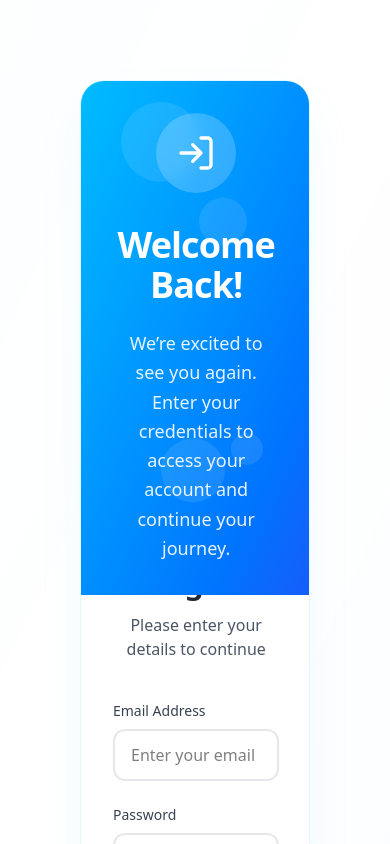
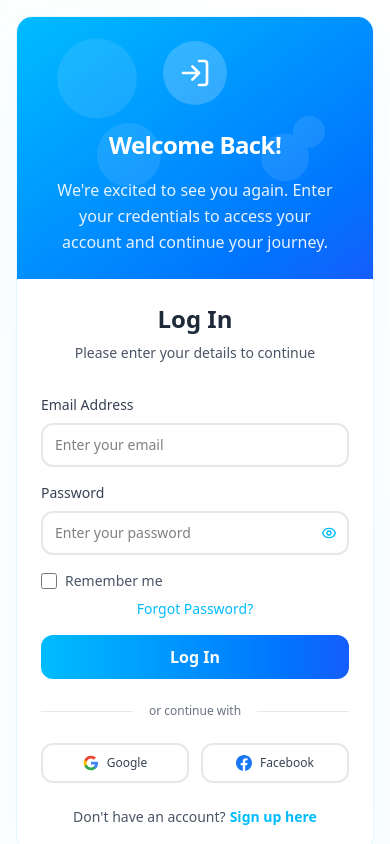
Before and after one commit to WeerasingheMSC/Tourism_site, a React (Vite) app in the folder Frontend/vite-project/: page /login in a window 390 px wide. Shown: the top 844 px of the page. Built offline with nearby package versions, Linux system fonts and the light colour scheme; no server answers.

Commit message:
Signup an loging responsive

```diff
--- a/Frontend/vite-project/index.html
+++ b/Frontend/vite-project/index.html
@@ -4,7 +4,7 @@
     <meta charset="UTF-8" />
     <link rel="icon" type="image/svg+xml" href="/logo.jpeg" />
     <meta name="viewport" content="width=device-width, initial-scale=1.0" />
-    <title>Vite + React + TS</title>
+    <title>TravelBookingSriLanka</title>
   </head>
   <body>
     <div id="root"></div>
--- a/Frontend/vite-project/src/components/Footer/footer.tsx
+++ b/Frontend/vite-project/src/components/Footer/footer.tsx
@@ -24,11 +24,11 @@ interface FooterSection {
 const Footer: React.FC = () => {
   // Social media icons data with actual icon components
   const socialIcons: SocialIcon[] = [
-    { name: 'Facebook', href: '#', bgColor: 'bg-blue-600', icon: 'facebook' },
-    { name: 'Pinterest', href: '#', bgColor: '', icon: 'pinterest' },
+    { name: 'Facebook', href: 'https://facebook.com/profile.php?id=61570804191208', bgColor: 'bg-blue-600', icon: 'facebook' },
+    { name: 'Pinterest', href: '', bgColor: '', icon: 'pinterest' },
     { name: 'WhatsApp', href: '#', bgColor: 'bg-green-500', icon: 'whatsapp' },
     { name: 'Instagram', href: '#', bgColor: 'bg-gradient-to-br from-purple-500 to-pink-500', icon: 'instagram' },
-    { name: 'TikTok', href: '#', bgColor: 'bg-black', icon: 'tiktok' },
+    { name: 'TikTok', href: 'https://tiktok.com/@travelbookingsrilanka', bgColor: 'bg-black', icon: 'tiktok' },
     { name: 'Phone', href: '#', bgColor: 'bg-gray-600', icon: 'phone' },
   ];
 
@@ -46,7 +46,7 @@ const Footer: React.FC = () => {
       case 'phone':
         return <Phone {...iconProps} />;
       case 'pinterest':
-        return <img src={pinterest} alt="TikTok" className="w-5 h-5 object-contain" />;
+        return <img src={pinterest} alt="Pinterest" className="w-5 h-5 object-contain" />;
       case 'tiktok':
         return <img src={tiktokIcon} alt="TikTok" className="w-5 h-5 object-contain" />;
       default:
@@ -76,34 +76,34 @@ const Footer: React.FC = () => {
   ];
 
   return (
-    <footer className=" text-white py-12 px-4" style={{ backgroundColor: '#263238 ' }}>
+    <footer className="text-white py-8 sm:py-12 px-4" style={{ backgroundColor: '#263238 ' }}>
       <div className="max-w-6xl mx-auto">
-        {/* Main footer content with social icons in top-right */}
-        <div className="grid grid-cols-1 lg:grid-cols-4 gap-8">
+        {/* Main footer content */}
+        <div className="grid grid-cols-1 md:grid-cols-2 lg:grid-cols-4 gap-6 lg:gap-8">
 
           {/* Left section - Brand and description */}
-          <div className="lg:col-span-1">
-            <h2 className="text-2xl lg:text-3xl font-bold text-blue-400 mb-4">
+          <div className="md:col-span-2 lg:col-span-1 text-center md:text-left">
+            <h2 className="text-xl sm:text-2xl lg:text-3xl font-bold text-blue-400 mb-3 sm:mb-4">
               Travel Booking SriLanka
             </h2>
-            <p className="text-gray-300 text-sm lg:text-base leading-relaxed">
+            <p className="text-gray-300 text-sm sm:text-base lg:text-base leading-relaxed max-w-xs mx-auto md:mx-0">
               Book your trip in minute, get full control for much longer.
             </p>
           </div>
 
           {/* Middle section - Navigation links */}
-          <div className="lg:col-span-2 grid grid-cols-1 sm:grid-cols-2 gap-8">
+          <div className="md:col-span-2 lg:col-span-2 grid grid-cols-1 sm:grid-cols-2 gap-6 sm:gap-8">
             {footerSections.map((section, index) => (
-              <div key={index}>
-                <h3 className="text-lg font-semibold mb-4 text-white">
+              <div key={index} className="text-center sm:text-left">
+                <h3 className="text-base sm:text-lg font-semibold mb-3 sm:mb-4 text-white">
                   {section.title}
                 </h3>
-                <ul className="space-y-3">
+                <ul className="space-y-2 sm:space-y-3">
                   {section.links.map((link, linkIndex) => (
                     <li key={linkIndex}>
                       <a
                         href={link.href}
-                        className="text-gray-300 hover:text-blue-400 transition-colors duration-200 text-sm lg:text-base"
+                        className="text-gray-300 hover:text-blue-400 transition-colors duration-200 text-sm sm:text-base block"
                       >
                         {link.text}
                       </a>
@@ -115,36 +115,64 @@ const Footer: React.FC = () => {
           </div>
 
           {/* Right section - Social media icons */}
-          <div className="lg:col-span-1 flex justify-center lg:justify-end">
-            <div className="grid grid-cols-3 gap-3 lg:gap-2">
-              {socialIcons.map((social, index) => (
+          <div className="md:col-span-2 lg:col-span-1 flex justify-center lg:justify-end">
+            <div className="grid grid-cols-3 sm:grid-cols-6 lg:grid-cols-3 gap-3 lg:gap-2 max-w-xs sm:max-w-none lg:max-w-xs">
+              {socialIcons.map((social, index) => {
+                // Only render clickable links for valid URLs
+                if (social.href === '#' || social.href === '') {
+                  return (
+                    <div
+                      key={index}
+                      className={`
+                        ${social.bgColor}
+                        w-10 h-10 sm:w-12 sm:h-12 lg:w-12 lg:h-12
+                        rounded-full
+                        flex items-center justify-center
+                        text-white text-xs lg:text-sm font-bold
+                        shadow-lg
+                        mx-auto lg:mx-0
+                        opacity-50 cursor-not-allowed
+                      `}
+                    >
+                      {renderIcon(social.icon)}
+                    </div>
+                  );
+                }
+
+                return (
                   <a
                     key={index}
                     href={social.href}
+                    target="_blank"
+                    rel="noopener noreferrer"
                     className={`
                       ${social.bgColor}
-                    w-10 h-10 lg:w-12 lg:h-12
+                      w-10 h-10 sm:w-12 sm:h-12 lg:w-12 lg:h-12
                       rounded-full
                       flex items-center justify-center
                       text-white text-xs lg:text-sm font-bold
                       hover:scale-110 transform transition-all duration-200
                       shadow-lg hover:shadow-xl
+                      mx-auto lg:mx-0
+                      cursor-pointer
+                      pointer-events-auto
                     `}
-                  aria-label={social.name}
+                    aria-label={`Visit our ${social.name} page`}
                   >
                     {renderIcon(social.icon)}
                   </a>
-              ))}
+                );
+              })}
             </div>
           </div>
         </div>
 
         {/* Divider line */}
-        <div className="border-t border-gray-600 my-8"></div>
+        <div className="border-t border-gray-600 my-6 sm:my-8"></div>
 
         {/* Bottom section - Copyright */}
         <div className="text-center">
-          <p className="text-gray-400 text-xs lg:text-sm">
+          <p className="text-gray-400 text-xs sm:text-sm">
             All rights reserved@TravelBookingSriLanka.com
           </p>
         </div>
--- a/Frontend/vite-project/src/components/Login/login.tsx
+++ b/Frontend/vite-project/src/components/Login/login.tsx
@@ -139,7 +139,7 @@ const LoginPage: React.FC = () => {
       }
 
       console.log("Login successful for user:", user);
-      console.log(message); // “Login successful” from your backend
+      console.log(message); // "Login successful" from your backend
 
       // 5) Redirect to related dashboard based on user.role
       // Assuming your user object has a 'role' property that can be 'admin', 'seller', 'buyer', etc.
@@ -154,7 +154,7 @@ const LoginPage: React.FC = () => {
         navigate("/");
       }
     } catch (error: any) {
-      // 6) Handle failure: show backend’s error message below the password field
+      // 6) Handle failure: show backend's error message below the password field
       console.error("Login error:", error);
       const backendMessage =
         error.response?.data?.message || "Login failed. Please try again.";
@@ -168,14 +168,14 @@ const LoginPage: React.FC = () => {
 
   // (F) Render JSX as before, but wire <form onSubmit={handleSubmit}>
   return (
-    <div className="bg-white min-h-screen flex items-center justify-center p-20">
+    <div className="bg-white min-h-screen flex items-center justify-center p-4 sm:p-8 lg:p-20">
       <div className="fixed inset-0 opacity-5 pointer-events-none">
         <div className="absolute inset-0 bg-gradient-to-br from-sky-400/20 via-transparent to-blue-600/20"></div>
       </div>
 
-      <div className="bg-white rounded-3xl shadow-2xl shadow-sky-400/10 w-full max-w-5xl grid lg:grid-cols-2 min-h-[600px] overflow-hidden border border-sky-400/10 relative z-10">
-        {/* Welcome Section (unchanged) */}
-        <div className="bg-gradient-to-br from-sky-400 to-blue-600 flex flex-col justify-center items-center p-8 lg:p-12 text-center relative overflow-hidden">
+      <div className="bg-white rounded-2xl sm:rounded-3xl shadow-2xl shadow-sky-400/10 w-full max-w-5xl grid lg:grid-cols-2 min-h-[500px] sm:min-h-[600px] overflow-hidden border border-sky-400/10 relative z-10">
+        {/* Welcome Section */}
+        <div className="bg-gradient-to-br from-sky-400 to-blue-600 flex flex-col justify-center items-center p-6 sm:p-8 lg:p-12 text-center relative overflow-hidden">
           <div className="absolute inset-0 opacity-10">
             <div
               className="absolute top-10 left-10 w-20 h-20 bg-white rounded-full animate-bounce"
@@ -196,9 +196,9 @@ const LoginPage: React.FC = () => {
           </div>
 
           <div className="relative z-10">
-            <div className="w-20 h-20 bg-white/20 backdrop-blur-sm rounded-full flex items-center justify-center mb-8 mx-auto">
+            <div className="w-16 h-16 sm:w-20 sm:h-20 bg-white/20 backdrop-blur-sm rounded-full flex items-center justify-center mb-6 sm:mb-8 mx-auto">
               <svg
-                className="w-10 h-10 text-white"
+                className="w-8 h-8 sm:w-10 sm:h-10 text-white"
                 fill="none"
                 stroke="currentColor"
                 viewBox="0 0 24 24"
@@ -212,28 +212,28 @@ const LoginPage: React.FC = () => {
               </svg>
             </div>
 
-            <h1 className="text-4xl lg:text-5xl font-bold text-white mb-6 tracking-tight">
+            <h1 className="text-2xl sm:text-3xl lg:text-4xl xl:text-5xl font-bold text-white mb-4 sm:mb-6 tracking-tight">
               Welcome Back!
             </h1>
-            <p className="text-white/90 text-lg leading-relaxed max-w-sm">
-              We’re excited to see you again. Enter your credentials to access
+            <p className="text-white/90 text-base sm:text-lg leading-relaxed max-w-sm px-4 sm:px-0">
+              We're excited to see you again. Enter your credentials to access
               your account and continue your journey.
             </p>
           </div>
         </div>
 
         {/* Form Section (with <form> wrapper) */}
-        <div className="p-8 lg:p-12 shadow-2xl border-b-amber-50 h-160 flex flex-col justify-center">
+        <div className="p-6 sm:p-8 lg:p-12 shadow-2xl border-b-amber-50 flex flex-col justify-center">
           {/* Form Header */}
-          <div className="text-center mb-10">
-            <h2 className="text-3xl font-bold text-gray-800 mb-3">Log In</h2>
-            <p className="text-gray-600">
+          <div className="text-center mb-8 sm:mb-10">
+            <h2 className="text-2xl sm:text-3xl font-bold text-gray-800 mb-2 sm:mb-3">Log In</h2>
+            <p className="text-gray-600 text-sm sm:text-base">
               Please enter your details to continue
             </p>
           </div>
 
-          {/* Wrap in <form> so that onSubmit fires on “Enter” or button click */}
-          <form onSubmit={handleSubmit} className="space-y-6">
+          {/* Wrap in <form> so that onSubmit fires on "Enter" or button click */}
+          <form onSubmit={handleSubmit} className="space-y-4 sm:space-y-6">
             {/* Email Field */}
             <div className="space-y-2">
               <label
@@ -248,9 +248,9 @@ const LoginPage: React.FC = () => {
                 name="email"
                 value={formData.email}
                 onChange={handleInputChange}
-                className={`w-full px-4 py-3 border-2 ${getInputBorderColor(
+                className={`w-full px-3 sm:px-4 py-2.5 sm:py-3 border-2 ${getInputBorderColor(
                   "email"
-                )} rounded-xl focus:border-sky-400 focus:ring-0 focus:outline-none transition-all duration-300 hover:border-gray-300 focus:shadow-lg focus:shadow-sky-400/10 focus:-translate-y-1`}
+                )} rounded-xl focus:border-sky-400 focus:ring-0 focus:outline-none transition-all duration-300 hover:border-gray-300 focus:shadow-lg focus:shadow-sky-400/10 focus:-translate-y-1 text-sm sm:text-base`}
                 placeholder="Enter your email"
                 required
               />
@@ -274,19 +274,19 @@ const LoginPage: React.FC = () => {
                   name="password"
                   value={formData.password}
                   onChange={handleInputChange}
-                  className={`w-full px-4 py-3 pr-12 border-2 ${getInputBorderColor(
+                  className={`w-full px-3 sm:px-4 py-2.5 sm:py-3 pr-10 sm:pr-12 border-2 ${getInputBorderColor(
                     "password"
-                  )} rounded-xl focus:border-sky-400 focus:ring-0 focus:outline-none transition-all duration-300 hover:border-gray-300 focus:shadow-lg focus:shadow-sky-400/10 focus:-translate-y-1`}
+                  )} rounded-xl focus:border-sky-400 focus:ring-0 focus:outline-none transition-all duration-300 hover:border-gray-300 focus:shadow-lg focus:shadow-sky-400/10 focus:-translate-y-1 text-sm sm:text-base`}
                   placeholder="Enter your password"
                   required
                 />
                 <button
                   type="button"
                   onClick={togglePassword}
-                  className="absolute right-4 top-1/2 transform -translate-y-1/2 text-sky-400 hover:text-blue-600 transition-colors duration-200"
+                  className="absolute right-3 sm:right-4 top-1/2 transform -translate-y-1/2 text-sky-400 hover:text-blue-600 transition-colors duration-200"
                 >
                   <svg
-                    className="w-5 h-5"
+                    className="w-4 h-4 sm:w-5 sm:h-5"
                     fill="none"
                     stroke="currentColor"
                     viewBox="0 0 24 24"
@@ -323,7 +323,7 @@ const LoginPage: React.FC = () => {
             </div>
 
             {/* Form Options */}
-            <div className="flex items-center justify-between text-sm">
+            <div className="flex flex-col sm:flex-row sm:items-center sm:justify-between text-sm space-y-2 sm:space-y-0">
               <label className="flex items-center space-x-2 cursor-pointer">
                 <input
                   type="checkbox"
@@ -336,7 +336,7 @@ const LoginPage: React.FC = () => {
               </label>
               <a
                 href="/forgot-password"
-                className="text-sky-400 hover:text-blue-600 font-medium transition-colors duration-200"
+                className="text-sky-400 hover:text-blue-600 font-medium transition-colors duration-200 text-center sm:text-left"
               >
                 Forgot Password?
               </a>
@@ -346,7 +346,7 @@ const LoginPage: React.FC = () => {
             <button
               type="submit"
               disabled={isLoading}
-              className={`w-full bg-gradient-to-r from-sky-400 to-blue-600 text-white py-3 px-6 rounded-xl font-semibold text-lg transition-all duration-300 relative overflow-hidden ${
+              className={`w-full bg-gradient-to-r from-sky-400 to-blue-600 text-white py-2.5 sm:py-3 px-6 rounded-xl font-semibold text-base sm:text-lg transition-all duration-300 relative overflow-hidden ${
                 isLoading
                   ? "opacity-75 cursor-not-allowed"
                   : "hover:shadow-xl hover:shadow-sky-400/30 hover:-translate-y-1"
@@ -355,7 +355,7 @@ const LoginPage: React.FC = () => {
               {isLoading ? (
                 <div className="flex items-center justify-center">
                   <svg
-                    className="animate-spin -ml-1 mr-3 h-5 w-5 text-white"
+                    className="animate-spin -ml-1 mr-3 h-4 w-4 sm:h-5 sm:w-5 text-white"
                     xmlns="http://www.w3.org/2000/svg"
                     fill="none"
                     viewBox="0 0 24 24"
@@ -383,19 +383,19 @@ const LoginPage: React.FC = () => {
           </form>
 
           {/* Divider */}
-          <div className="flex items-center my-8">
+          <div className="flex items-center my-6 sm:my-8">
             <div className="flex-1 border-t border-gray-200"></div>
-            <span className="px-4 text-gray-500 text-sm">or continue with</span>
+            <span className="px-4 text-gray-500 text-xs sm:text-sm">or continue with</span>
             <div className="flex-1 border-t border-gray-200"></div>
           </div>
 
           {/* Social Login */}
-          <div className="grid grid-cols-2 gap-4 mb-8">
+          <div className="grid grid-cols-2 gap-3 sm:gap-4 mb-6 sm:mb-8">
             <button
               onClick={() => handleSocialLogin("google")}
-              className="flex items-center justify-center space-x-2 py-3 px-4 border-2 border-gray-200 rounded-xl hover:border-sky-400 hover:-translate-y-1 hover:shadow-lg hover:shadow-sky-400/10 transition-all duration-300 group"
+              className="flex items-center justify-center space-x-2 py-2.5 sm:py-3 px-3 sm:px-4 border-2 border-gray-200 rounded-xl hover:border-sky-400 hover:-translate-y-1 hover:shadow-lg hover:shadow-sky-400/10 transition-all duration-300 group"
             >
-              <svg className="w-5 h-5" viewBox="0 0 24 24">
+              <svg className="w-4 h-4 sm:w-5 sm:h-5" viewBox="0 0 24 24">
                 <path
                   fill="#4285F4"
                   d="M22.56 12.25c0-.78-.07-1.53-.2-2.25H12v4.26h5.92c-.26 1.37-1.04 2.53-2.21 3.31v2.77h3.57c2.08-1.92 3.28-4.74 3.28-8.09z"
@@ -413,27 +413,27 @@ const LoginPage: React.FC = () => {
                   d="M12 5.38c1.62 0 3.06.56 4.21 1.64l3.15-3.15C17.45 2.09 14.97 1 12 1 7.7 1 3.99 3.47 2.18 7.07l3.66 2.84c.87-2.6 3.3-4.53 6.16-4.53z"
                 />
               </svg>
-              <span className="font-medium text-gray-700 group-hover:text-sky-400 transition-colors duration-200">
+              <span className="font-medium text-gray-700 group-hover:text-sky-400 transition-colors duration-200 text-xs sm:text-sm">
                 Google
               </span>
             </button>
 
             <button
               onClick={() => handleSocialLogin("facebook")}
-              className="flex items-center justify-center space-x-2 py-3 px-4 border-2 border-gray-200 rounded-xl hover:border-sky-400 hover:-translate-y-1 hover:shadow-lg hover:shadow-sky-400/10 transition-all duration-300 group"
+              className="flex items-center justify-center space-x-2 py-2.5 sm:py-3 px-3 sm:px-4 border-2 border-gray-200 rounded-xl hover:border-sky-400 hover:-translate-y-1 hover:shadow-lg hover:shadow-sky-400/10 transition-all duration-300 group"
             >
-              <svg className="w-5 h-5" viewBox="0 0 24 24" fill="#1877F2">
+              <svg className="w-4 h-4 sm:w-5 sm:h-5" viewBox="0 0 24 24" fill="#1877F2">
                 <path d="M24 12.073c0-6.627-5.373-12-12-12s-12 5.373-12 12c0 5.99 4.388 10.954 10.125 11.854v-8.385H7.078v-3.47h3.047V9.43c0-3.007 1.792-4.669 4.533-4.669 1.312 0 2.686.235 2.686.235v2.953H15.83c-1.491 0-1.956.925-1.956 1.874v2.25h3.328l-.532 3.47h-2.796v8.385C19.612 23.027 24 18.062 24 12.073z" />
               </svg>
-              <span className="text-gray-700 group-hover:text-sky-600 transition-colors">
+              <span className="text-gray-700 group-hover:text-sky-600 transition-colors text-xs sm:text-sm">
                 Facebook
               </span>
             </button>
           </div>
 
           {/* Sign Up Link */}
-          <div className="text-center text-gray-600">
-            Don’t have an account?
+          <div className="text-center text-gray-600 text-sm">
+            Don't have an account?
             <a
               href="/register"
               className="text-sky-400 hover:text-blue-600 font-semibold transition-colors duration-200 hover:underline ml-1"
--- a/Frontend/vite-project/src/components/Navbar/NavBar.tsx
+++ b/Frontend/vite-project/src/components/Navbar/NavBar.tsx
@@ -92,7 +92,7 @@ const NavBar = () => {
 
 
               <Button
-                onClick={() => navigate("/login")}
+                onClick={() => navigate("/register")}
                 type="primary" style={{ background: "#faad14" }}>
                 Sign Up
               </Button>
@@ -141,6 +141,24 @@ const NavBar = () => {
               </li>
             ))}
             <li>
+              <Button
+                onClick={() => navigate("/login")}
+                type="primary"
+                block
+                style={{ marginBottom: 8 }}>
+                Login
+              </Button>
+            </li>
+            <li>
+              <Button
+                onClick={() => navigate("/register")}
+                type="primary"
+                block
+                style={{ background: "#faad14" }}>
+                Sign Up
+              </Button>
+            </li>
+            <li>
               <Dropdown menu={languageMenu} trigger={["click"]}>
                 <Button block>Language</Button>
               </Dropdown>
```
Also changed, not shown: Frontend/vite-project/src/components/SignUp/signup.tsx (+33 -33 lines). Lines whose indentation alone changed are shown as unchanged.
